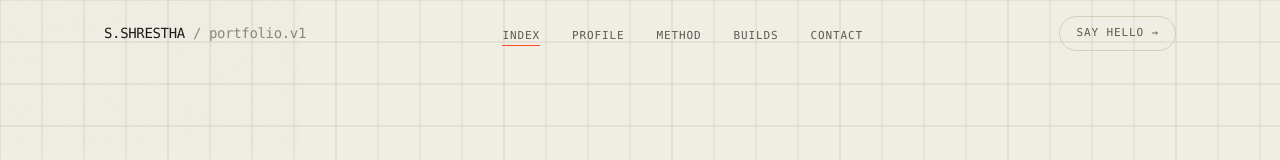
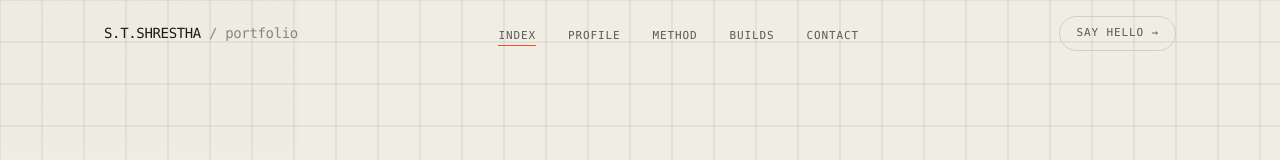
Before and after one commit to Endurance3000/Portfolio, a Next.js app: page / in a window 1280 px wide. Shown: the top 160 px of the page. Built offline with nearby package versions, Linux system fonts and the light colour scheme.

Commit message:
Update name in Nav component

```diff
--- a/src/components/Nav.tsx
+++ b/src/components/Nav.tsx
@@ -57,7 +57,7 @@ export default function Nav() {
           data-cursor="lock"
           className="font-mono text-sm font-medium tracking-tight text-ink"
         >
-          S.SHRESTHA <span className="text-graphite-light">/ portfolio.v1</span>
+          S.T.SHRESTHA <span className="text-graphite-light">/ portfolio</span>
         </a>
 
         <ul className="hidden items-center gap-8 md:flex">
```
